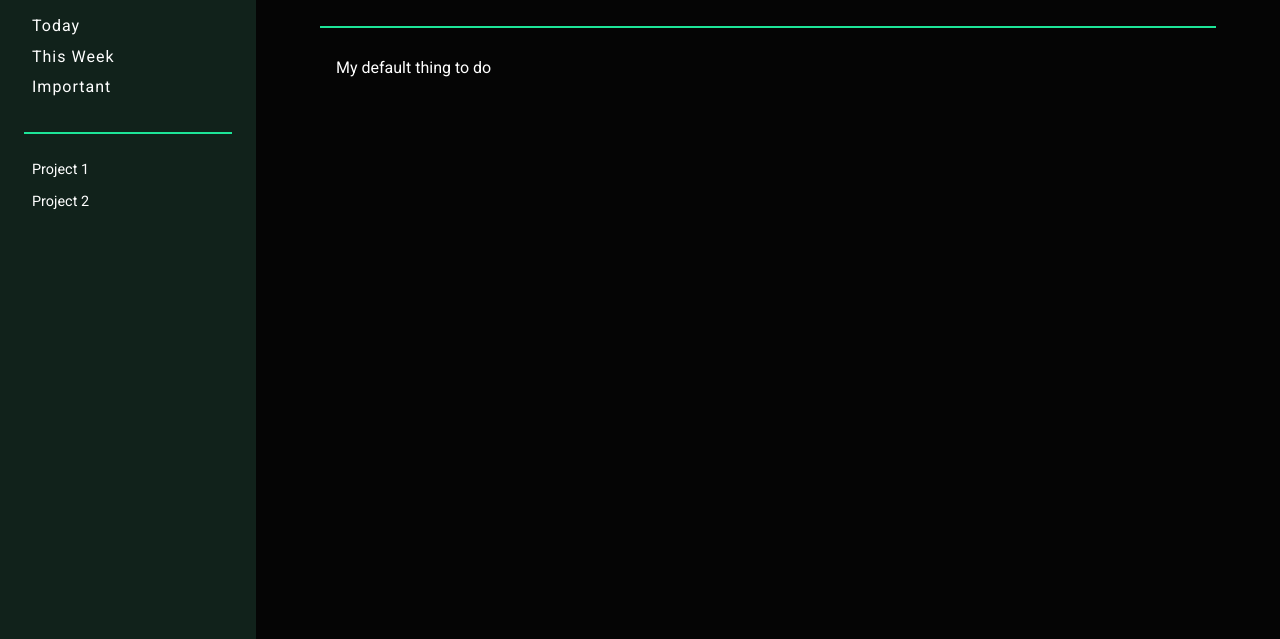
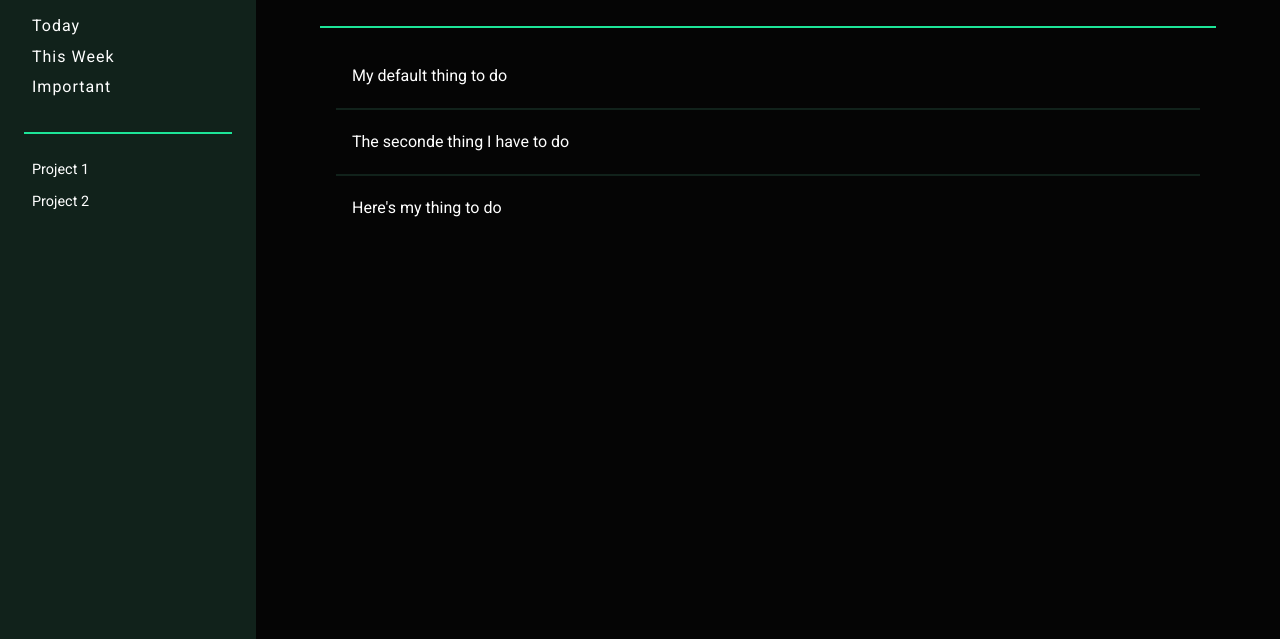
Before and after one commit to MewKay/to-do-list, a website built with webpack: page dist/index.html in a window 1280 px wide. Shown: the part 161-800 px from the top of the page. Built offline with Linux system fonts and the light colour scheme.

Commit message:
Setup layout for the list of to dos inside content

```diff
--- a/src/components/data/inboxContent.js
+++ b/src/components/data/inboxContent.js
@@ -1,3 +1,4 @@
+import { addDays, addWeeks } from "date-fns";
 import { Events } from "../../pubsub/eventsName";
 import { pubSub } from "../../pubsub/pubsub";
 import { Project } from "../app-logic/project";
@@ -20,6 +21,8 @@ pubSub.subscribe(Events.TO_DO_LIST_UPDATE,inboxToDoList);
 
 projectList.addProject(inboxProject);
 inboxProject.addToDo(ToDo("My default thing to do",new Date(),Priority.LOW));
+inboxProject.addToDo(ToDo("The seconde thing I have to do",addWeeks(new Date(),2),Priority.MEDIUM));
+inboxProject.addToDo(ToDo("Here's my thing to do",addDays(new Date(),10),Priority.HIGH));
 
 export {
   inboxContentData,
--- a/src/components/styles/style.css
+++ b/src/components/styles/style.css
@@ -74,6 +74,8 @@ header {
 
 main {
   padding: 2rem 4rem;
+  display: flex;
+  flex-direction: column;
 }
 
 main h1 {
@@ -81,8 +83,13 @@ main h1 {
 }
 
 main ul {
-  padding: 0 1rem;
-  padding-top: 2rem;
+  padding: 1rem 1rem;
+  display: flex;
+  flex-direction: column;
+}
+
+main li {
+  padding: 1.5rem 1rem;
 }
 
 /* -- Style -- */
@@ -154,4 +161,9 @@ main h1 {
 
 main ul {
   border-top: 2px solid var(--primary);
+  overflow: auto;
 }
+
+main li:not(:last-child) {
+  border-bottom: 2px solid var(--secondary);
+}
```
Also changed, not shown: dist/main.js.
